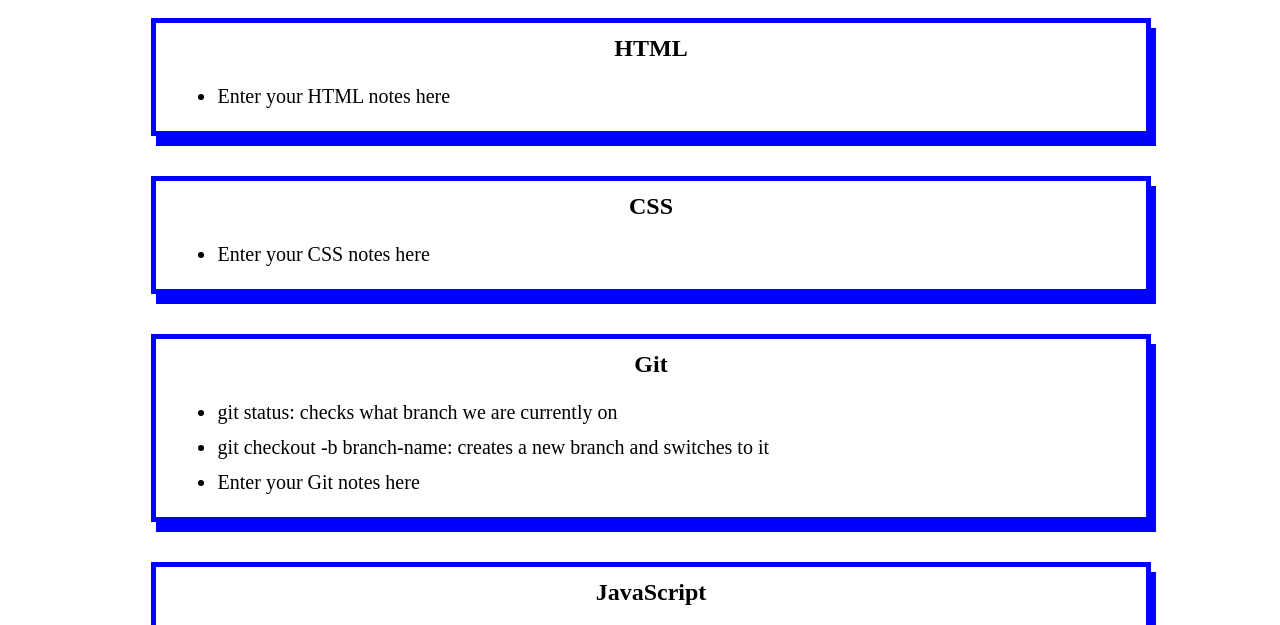
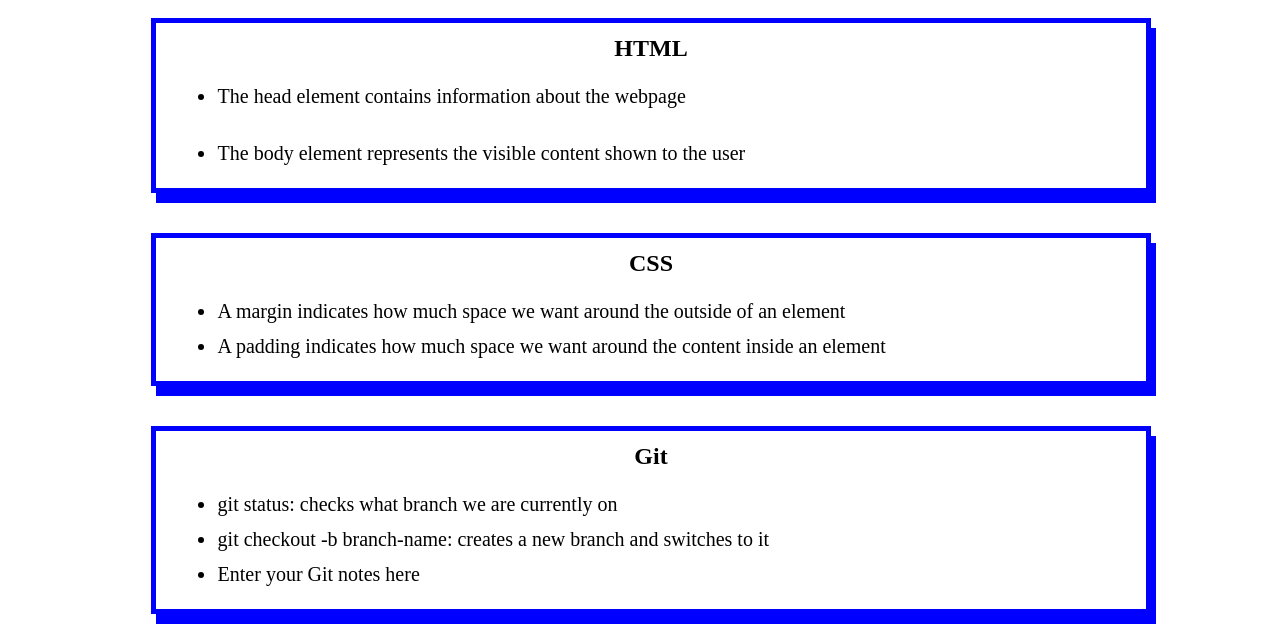
Before and after one commit to RhettRoseman/prework-study-guide, a plain HTML site: page index.html in a window 1280 px wide. Shown: the part 166-791 px from the top of the page. Drawn offline with Linux system fonts and the light colour scheme.

Commit message:
Update index.html

```diff
--- a/index.html
+++ b/index.html
@@ -19,16 +19,21 @@
 
       <h2>HTML</h2>
         <ul>
-          <li>Enter your HTML notes here</li>
+          <li>The head element contains information about the webpage</li>
+        </ul>
+        <ul>
+          <li>The body element represents the visible content shown to the user</li>
         </ul>
 
       </section>
 
       <section class="card" id="css-section">
         <h2>CSS</h2>
-        <ul>
-          <li>Enter your CSS notes here</li>
+         <ul>
+          <li>A margin indicates how much space we want around the outside of an element</li>
+          <li>A padding indicates how much space we want around the content inside an element</li>
         </ul>
+
 
       </section>
       <section class="card" id=" Git section">
```
